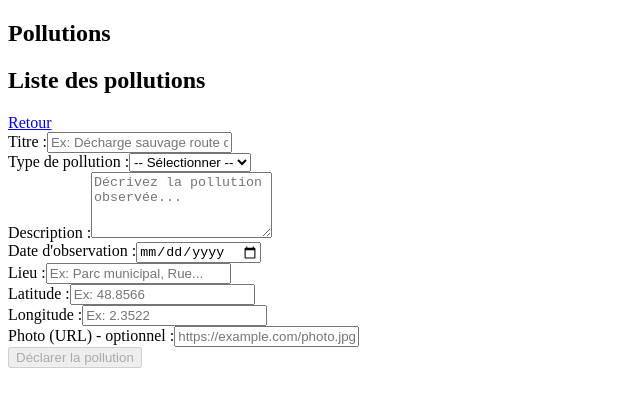
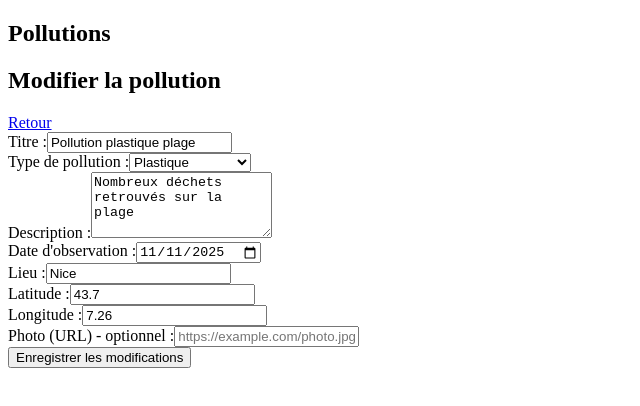
Before and after one commit to Chocoshed/tp04_fromageat_julie_1, an Angular app: page /pollutions/1/edit in a window 1280 px wide. Shown: the top 406 px of the page, without its empty margins (0-640 px from the left). Built offline with nearby package versions, Linux system fonts and the light colour scheme.

Commit message:
feat : ajout modification

```diff
--- a/src/app/features/pollution/components/pollution-form/pollution-form.html
+++ b/src/app/features/pollution/components/pollution-form/pollution-form.html
@@ -1,20 +1,27 @@
 <div>
-    <h2>Liste des pollutions</h2>
-    <a routerLink="/pollutions" > Retour
-    </a>
+  <div>
+    <h2>
+      {{ isEditMode ? 'Modifier la pollution' : 'Nouvelle pollution' }}
+    </h2>
+    <a routerLink="/pollutions">Retour</a>
   </div>
 
-<form [formGroup]="pollutionForm" (ngSubmit)="onSubmit()" class="space-y-4 p-4 bg-white shadow-md rounded-lg">
+  <form
+    [formGroup]="pollutionForm"
+    (ngSubmit)="onSubmit()"
+  >
     <div>
       <label class="block font-semibold mb-1">Titre :</label>
-    <input type="text" formControlName="titre" class="input w-full border rounded px-3 py-2"
-           placeholder="Ex: Décharge sauvage route de..." />
+      <input
+        type="text"
+        formControlName="titre"
+        placeholder="Ex: Décharge sauvage route de..."
+      />
       @if (pollutionForm.get('titre')?.invalid && pollutionForm.get('titre')?.touched) {
       <div class="text-red-600 text-sm mt-1">
         @if (pollutionForm.get('titre')?.errors?.['required']) {
         <small>Le titre est requis</small>
-        }
-        @if (pollutionForm.get('titre')?.errors?.['minlength']) {
+        } @if (pollutionForm.get('titre')?.errors?.['minlength']) {
         <small>Le titre doit contenir au moins 3 caractères</small>
         }
       </div>
@@ -29,22 +36,25 @@
         <option [value]="t">{{ t }}</option>
         }
       </select>
-    @if (pollutionForm.get('type_pollution')?.invalid && pollutionForm.get('type_pollution')?.touched) {
+      @if (pollutionForm.get('type_pollution')?.invalid &&
+      pollutionForm.get('type_pollution')?.touched) {
       <small class="text-red-600 text-sm mt-1 block">Le type est requis</small>
       }
     </div>
 
     <div>
       <label class="block font-semibold mb-1">Description :</label>
-    <textarea formControlName="description" rows="4"
+      <textarea
+        formControlName="description"
+        rows="4"
         class="input w-full border rounded px-3 py-2"
-              placeholder="Décrivez la pollution observée..."></textarea>
+        placeholder="Décrivez la pollution observée..."
+      ></textarea>
       @if (pollutionForm.get('description')?.invalid && pollutionForm.get('description')?.touched) {
       <div class="text-red-600 text-sm mt-1">
         @if (pollutionForm.get('description')?.errors?.['required']) {
         <small>La description est requise</small>
-        }
-        @if (pollutionForm.get('description')?.errors?.['minlength']) {
+        } @if (pollutionForm.get('description')?.errors?.['minlength']) {
         <small>La description doit contenir au moins 10 caractères</small>
         }
       </div>
@@ -53,20 +63,21 @@
 
     <div>
       <label class="block font-semibold mb-1">Date d'observation :</label>
-    <input type="date" formControlName="date_observation"
-           class="input w-full border rounded px-3 py-2" />
-    @if (pollutionForm.get('date_observation')?.invalid && pollutionForm.get('date_observation')?.touched) {
+      <input
+        type="date"
+        formControlName="date_observation"
+        class="input w-full border rounded px-3 py-2"
+      />
+      @if (pollutionForm.get('date_observation')?.invalid &&
+      pollutionForm.get('date_observation')?.touched) {
       <div class="text-red-600 text-sm mt-1">
         @if (pollutionForm.get('date_observation')?.errors?.['required']) {
         <small>La date est requise</small>
-        }
-        @if (pollutionForm.get('date_observation')?.errors?.['invalidDate']) {
+        } @if (pollutionForm.get('date_observation')?.errors?.['invalidDate']) {
         <small>La date n'est pas valide</small>
-        }
-        @if (pollutionForm.get('date_observation')?.errors?.['futureDate']) {
+        } @if (pollutionForm.get('date_observation')?.errors?.['futureDate']) {
         <small>La date ne peut pas être dans le futur</small>
-        }
-        @if (pollutionForm.get('date_observation')?.errors?.['tooOldDate']) {
+        } @if (pollutionForm.get('date_observation')?.errors?.['tooOldDate']) {
         <small>La date ne peut pas remonter à plus de 10 ans</small>
         }
       </div>
@@ -75,15 +86,17 @@
 
     <div>
       <label class="block font-semibold mb-1">Lieu :</label>
-    <input type="text" formControlName="lieu"
+      <input
+        type="text"
+        formControlName="lieu"
         class="input w-full border rounded px-3 py-2"
-           placeholder="Ex: Parc municipal, Rue..." />
+        placeholder="Ex: Parc municipal, Rue..."
+      />
       @if (pollutionForm.get('lieu')?.invalid && pollutionForm.get('lieu')?.touched) {
       <div class="text-red-600 text-sm mt-1">
         @if (pollutionForm.get('lieu')?.errors?.['required']) {
         <small>Le lieu est requis</small>
-        }
-        @if (pollutionForm.get('lieu')?.errors?.['minlength']) {
+        } @if (pollutionForm.get('lieu')?.errors?.['minlength']) {
         <small>Le lieu doit contenir au moins 3 caractères</small>
         }
       </div>
@@ -93,18 +106,21 @@
     <div class="grid grid-cols-2 gap-4">
       <div>
         <label class="block font-semibold mb-1">Latitude :</label>
-      <input type="number" step="0.000001" formControlName="latitude"
+        <input
+          type="number"
+          step="0.000001"
+          formControlName="latitude"
           class="input w-full border rounded px-3 py-2"
-             placeholder="Ex: 48.8566" />
+          placeholder="Ex: 48.8566"
+        />
         @if (pollutionForm.get('latitude')?.invalid && pollutionForm.get('latitude')?.touched) {
         <div class="text-red-600 text-sm mt-1">
           @if (pollutionForm.get('latitude')?.errors?.['required']) {
           <small>La latitude est requise</small>
-          }
-          @if (pollutionForm.get('latitude')?.errors?.['invalidNumber']) {
+          } @if (pollutionForm.get('latitude')?.errors?.['invalidNumber']) {
           <small>Doit être un nombre valide</small>
-          }
-          @if (pollutionForm.get('latitude')?.errors?.['min'] || pollutionForm.get('latitude')?.errors?.['max']) {
+          } @if (pollutionForm.get('latitude')?.errors?.['min'] ||
+          pollutionForm.get('latitude')?.errors?.['max']) {
           <small>Doit être entre -90 et 90</small>
           }
         </div>
@@ -112,18 +128,21 @@
       </div>
       <div>
         <label class="block font-semibold mb-1">Longitude :</label>
-      <input type="number" step="0.000001" formControlName="longitude"
+        <input
+          type="number"
+          step="0.000001"
+          formControlName="longitude"
           class="input w-full border rounded px-3 py-2"
-             placeholder="Ex: 2.3522" />
+          placeholder="Ex: 2.3522"
+        />
         @if (pollutionForm.get('longitude')?.invalid && pollutionForm.get('longitude')?.touched) {
         <div class="text-red-600 text-sm mt-1">
           @if (pollutionForm.get('longitude')?.errors?.['required']) {
           <small>La longitude est requise</small>
-          }
-          @if (pollutionForm.get('longitude')?.errors?.['invalidNumber']) {
+          } @if (pollutionForm.get('longitude')?.errors?.['invalidNumber']) {
           <small>Doit être un nombre valide</small>
-          }
-          @if (pollutionForm.get('longitude')?.errors?.['min'] || pollutionForm.get('longitude')?.errors?.['max']) {
+          } @if (pollutionForm.get('longitude')?.errors?.['min'] ||
+          pollutionForm.get('longitude')?.errors?.['max']) {
           <small>Doit être entre -180 et 180</small>
           }
         </div>
@@ -133,9 +152,12 @@
 
     <div>
       <label class="block font-semibold mb-1">Photo (URL) - optionnel :</label>
-    <input type="text" formControlName="photo_url"
+      <input
+        type="text"
+        formControlName="photo_url"
         class="input w-full border rounded px-3 py-2"
-           placeholder="https://example.com/photo.jpg" />
+        placeholder="https://example.com/photo.jpg"
+      />
       @if (pollutionForm.get('photo_url')?.invalid && pollutionForm.get('photo_url')?.touched) {
       <div class="text-red-600 text-sm mt-1">
         @if (pollutionForm.get('photo_url')?.errors?.['pattern']) {
@@ -145,8 +167,12 @@
       }
     </div>
 
-  <button type="submit" [disabled]="pollutionForm.invalid"
-          class="btn-primary w-full bg-blue-600 text-white py-2 px-4 rounded hover:bg-blue-700 disabled:bg-gray-400 disabled:cursor-not-allowed">
-    Déclarer la pollution
+    <button
+      type="submit"
+      [disabled]="pollutionForm.invalid"
+      class="btn-primary w-full bg-blue-600 text-white py-2 px-4 rounded hover:bg-blue-700 disabled:bg-gray-400 disabled:cursor-not-allowed"
+    >
+      {{ isEditMode ? 'Enregistrer les modifications' : 'Déclarer la pollution' }}
     </button>
   </form>
+</div>
--- a/src/app/features/pollution/components/pollution-form/pollution-form.ts
+++ b/src/app/features/pollution/components/pollution-form/pollution-form.ts
@@ -1,9 +1,9 @@
 import { CommonModule } from '@angular/common';
-import { Component, EventEmitter, inject, Output } from '@angular/core';
+import { Component, EventEmitter, inject, OnInit, Output } from '@angular/core';
 import { FormBuilder, FormGroup, ReactiveFormsModule, Validators, AbstractControl, ValidationErrors } from '@angular/forms';
 import { Pollution } from '../../../../core/models/pollution.model';
 import { PollutionService } from '../../../../core/services/pollution.service';
-import { Router, RouterLink } from '@angular/router';
+import { Router, RouterLink, ActivatedRoute } from '@angular/router';
 
 @Component({
   selector: 'app-pollution-form',
@@ -12,11 +12,15 @@ import { Router, RouterLink } from '@angular/router';
   templateUrl: './pollution-form.html',
   styleUrl: './pollution-form.css'
 })
-export class PollutionForm {
+export class PollutionForm implements OnInit {
   @Output() pollutionSubmitted = new EventEmitter<Pollution>();
   pollutionForm: FormGroup;
   service = inject(PollutionService);
-  rooter = inject(Router);
+  router = inject(Router);
+  route = inject(ActivatedRoute);
+
+  isEditMode = false;
+  pollutionId?: number;
 
   pollutionTypes = [
     'Plastique',
@@ -44,6 +48,40 @@ export class PollutionForm {
       ],
       photo_url: ['', [Validators.pattern('https?://.+')]]
     });
+  }
+
+  ngOnInit() {
+    // Récupérer l'ID depuis l'URL
+    const id = this.route.snapshot.paramMap.get('id');
+
+    if (id) {
+      this.isEditMode = true;
+      this.pollutionId = +id; // Convertir en nombre
+
+      // Charger les données de la pollution
+      this.service.getById(this.pollutionId).subscribe(pollution => {
+        if (pollution) {
+          // Formater la date pour l'input type="date"
+          let dateValue = '';
+          if (pollution.date_observation) {
+            const date = new Date(pollution.date_observation);
+            dateValue = date.toISOString().split('T')[0];
+          }
+
+          // Remplir le formulaire avec les données existantes
+          this.pollutionForm.patchValue({
+            titre: pollution.titre,
+            type_pollution: pollution.type_pollution,
+            description: pollution.description,
+            date_observation: dateValue,
+            lieu: pollution.lieu,
+            latitude: pollution.latitude,
+            longitude: pollution.longitude,
+            photo_url: pollution.photo_url || ''
+          });
+        }
+      });
+    }
   }
 
   // Validateur personnalisé pour vérifier que c'est un nombre valide
@@ -89,10 +127,19 @@ export class PollutionForm {
   onSubmit() {
     if (this.pollutionForm.valid) {
       const pollution = this.pollutionForm.value as Pollution;
-      this.service.create(pollution);
-      this.service.getAll();
-      this.pollutionForm.reset();
-      this.rooter.navigate(['pollutions']);
+
+      if (this.isEditMode && this.pollutionId) {
+        // Mode édition
+        this.service.update(this.pollutionId, pollution).subscribe(() => {
+          this.router.navigate(['/pollutions']);
+        });
+      } else {
+        // Mode création
+        this.service.create(pollution).subscribe(() => {
+          this.pollutionForm.reset();
+          this.router.navigate(['/pollutions']);
+        });
+      }
     } else {
       this.pollutionForm.markAllAsTouched();
     }
--- a/src/app/features/pollution/components/pollution-list/pollution-list.html
+++ b/src/app/features/pollution/components/pollution-list/pollution-list.html
@@ -16,6 +16,7 @@
         @if (pollution.photo_url) {
           <img [src]="pollution.photo_url" alt="{{ pollution.titre }}" />
         }
+        <a routerLink="/pollutions/{{pollution.id}}/edit">Modifier</a>
       </div>
     }
   </div>
```
Lines whose indentation alone changed are shown as unchanged.
